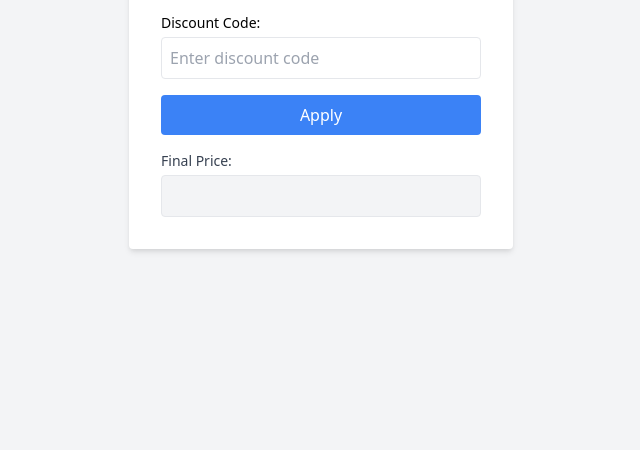
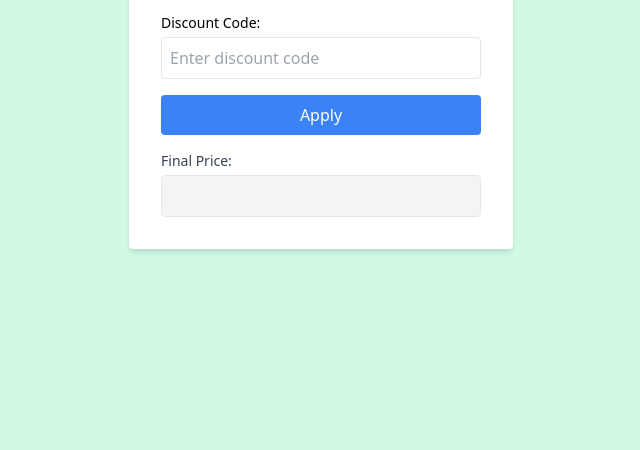
Before and after one commit to Nazmusjion1/Discount-calculator, a plain HTML site: page index.html in a window 1280 px wide. Shown: the part 350-800 px from the top of the page, without its empty margins (319-959 px from the left). Drawn offline with nearby package versions, Linux system fonts and the light colour scheme.

Commit message:
Update index.html

```diff
--- a/index.html
+++ b/index.html
@@ -10,7 +10,7 @@
      href="https://cdn.jsdelivr.net/npm/tailwindcss@2.2.19/dist/tailwind.min.css" rel="stylesheet">
 </head>
 
-<body class="bg-gray-100 flex items-center justify-center h-screen">
+<body class="bg-green-100 flex items-center justify-center h-screen">
     <div class="bg-white p-8 rounded shadow-md w-full max-w-sm">
         <h1 class="text-2xl font-bold mb-4">Discount Calculator</h1>
         <label for="price" class="block text-sm font-medium text-
```
